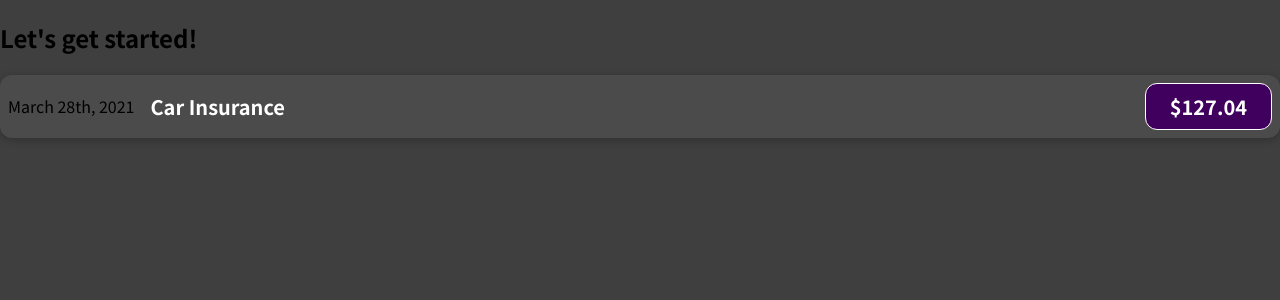
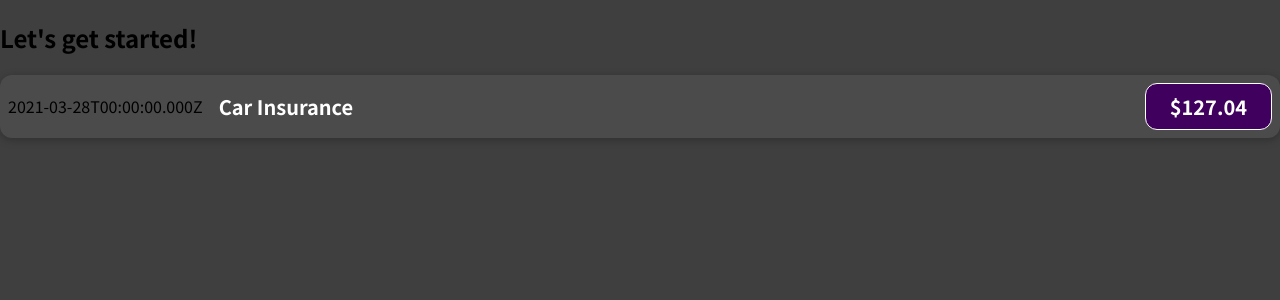
Before and after one commit to CodyHilborn/react-practise, a React (Create React App) app: page / in a window 1280 px wide. Shown: the top 300 px of the page. Built offline with nearby package versions, Linux system fonts and the light colour scheme.

Commit message:
Move hard-coded data into variables

```diff
--- a/src/components/ExpenseItem.jsx
+++ b/src/components/ExpenseItem.jsx
@@ -2,12 +2,16 @@
 import "./ExpenseItem.css";
 
 const ExpenseItem = () => {
+  const expenseDate = new Date(2021, 2, 28);
+  const expenseTitle = "Car Insurance";
+  const expenseAmount = 127.04;
+
   return (
     <div className="expense-item">
-      <div>March 28th, 2021</div>
+      <div>{expenseDate.toISOString()}</div>
       <div className="expense-item__description">
-        <h2>Car Insurance</h2>
-        <div className="expense-item__price">$127.04</div>
+        <h2>{expenseTitle}</h2>
+        <div className="expense-item__price">${expenseAmount}</div>
       </div>
     </div>
   );
```
